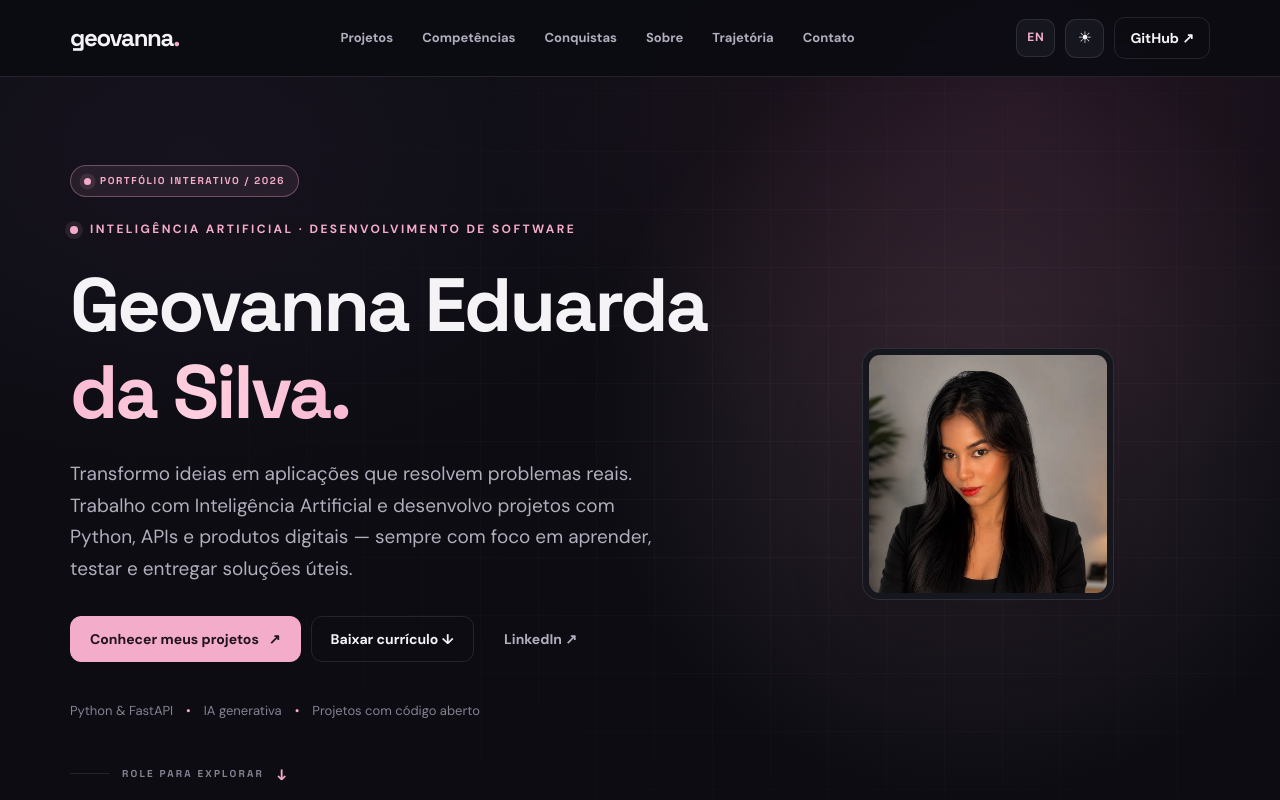
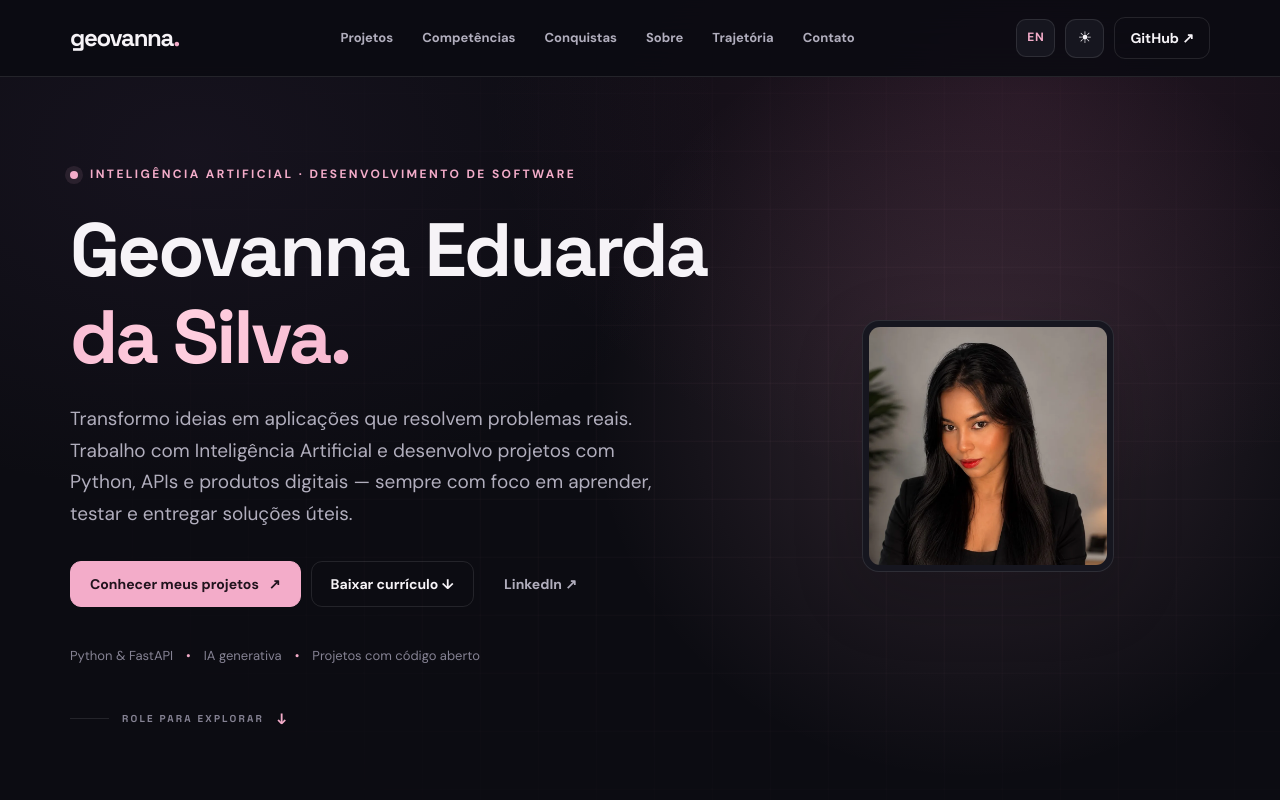
Before and after one commit to geovannasilva15/portfolio-geovanna-github, a plain HTML site: page index.html in a window 1280 px wide. Shown: the top 800 px of the page. Drawn offline with Linux system fonts and the light colour scheme.

Commit message:
Remove selo Portfolio Interativo 2026 em PT e EN

```diff
--- a/css/motion.css
+++ b/css/motion.css
@@ -162,14 +162,3 @@ html[data-theme="light"]{
   .hero h1 span{-webkit-text-fill-color:var(--accent);background:none}
   html.motion-ready .reveal-on-scroll{opacity:1;translate:none}
 }
-/* Signature moment: unmistakably Geovanna, without copying another site's identity. */
-.hero-live-label{
-  display:inline-flex;align-items:center;gap:9px;
-  margin-bottom:23px;padding:8px 13px;border-radius:100px;
-  border:1px solid rgba(243,172,201,.35);background:rgba(243,172,201,.085);
-  color:var(--accent);font:700 10px/1.4 "Space Grotesk",sans-serif;
-  letter-spacing:.16em;text-transform:uppercase;
-}
-.hero-live-dot{width:7px;height:7px;flex:none;border-radius:50%;background:var(--accent);box-shadow:0 0 0 4px rgba(243,172,201,.13)}
-@media(prefers-reduced-motion:no-preference){.hero-live-dot{animation:motionLive 2.4s ease-in-out infinite}}
-@keyframes motionLive{0%,100%{box-shadow:0 0 0 4px rgba(243,172,201,.13)}50%{box-shadow:0 0 0 8px rgba(243,172,201,0)}}
--- a/index.html
+++ b/index.html
@@ -30,7 +30,7 @@
   <link href="https://fonts.googleapis.com/css2?family=DM+Sans:wght@400;500;600;700&family=Space+Grotesk:wght@400;500;600;700&display=swap" rel="stylesheet">
   <title>Geovanna Eduarda da Silva | IA Generativa & Engenharia de Software</title>
   <link rel="stylesheet" href="./css/portfolio.css">
-<link rel="stylesheet" href="./css/motion.css?v=20261118c">
+<link rel="stylesheet" href="./css/motion.css?v=20261118d">
 </head>
 <body>
 <div class="motion-progress" aria-hidden="true"></div>
@@ -59,7 +59,6 @@
     <section class="hero" id="inicio" aria-labelledby="hero-title">
       <div class="container hero-grid">
         <div>
-          <div class="hero-live-label"><span class="hero-live-dot" aria-hidden="true"></span> PORTFÓLIO INTERATIVO / 2026</div>
           <p class="eyebrow">Inteligência Artificial · Desenvolvimento de Software</p>
           <h1 id="hero-title">Geovanna Eduarda <span>da Silva.</span></h1>
           <p class="intro">Transformo ideias em aplicações que resolvem problemas reais. Trabalho com Inteligência Artificial e desenvolvo projetos com Python, APIs e produtos digitais — sempre com foco em aprender, testar e entregar soluções úteis.</p>
```
Also changed, not shown: en/index.html (+1 -2 lines).
